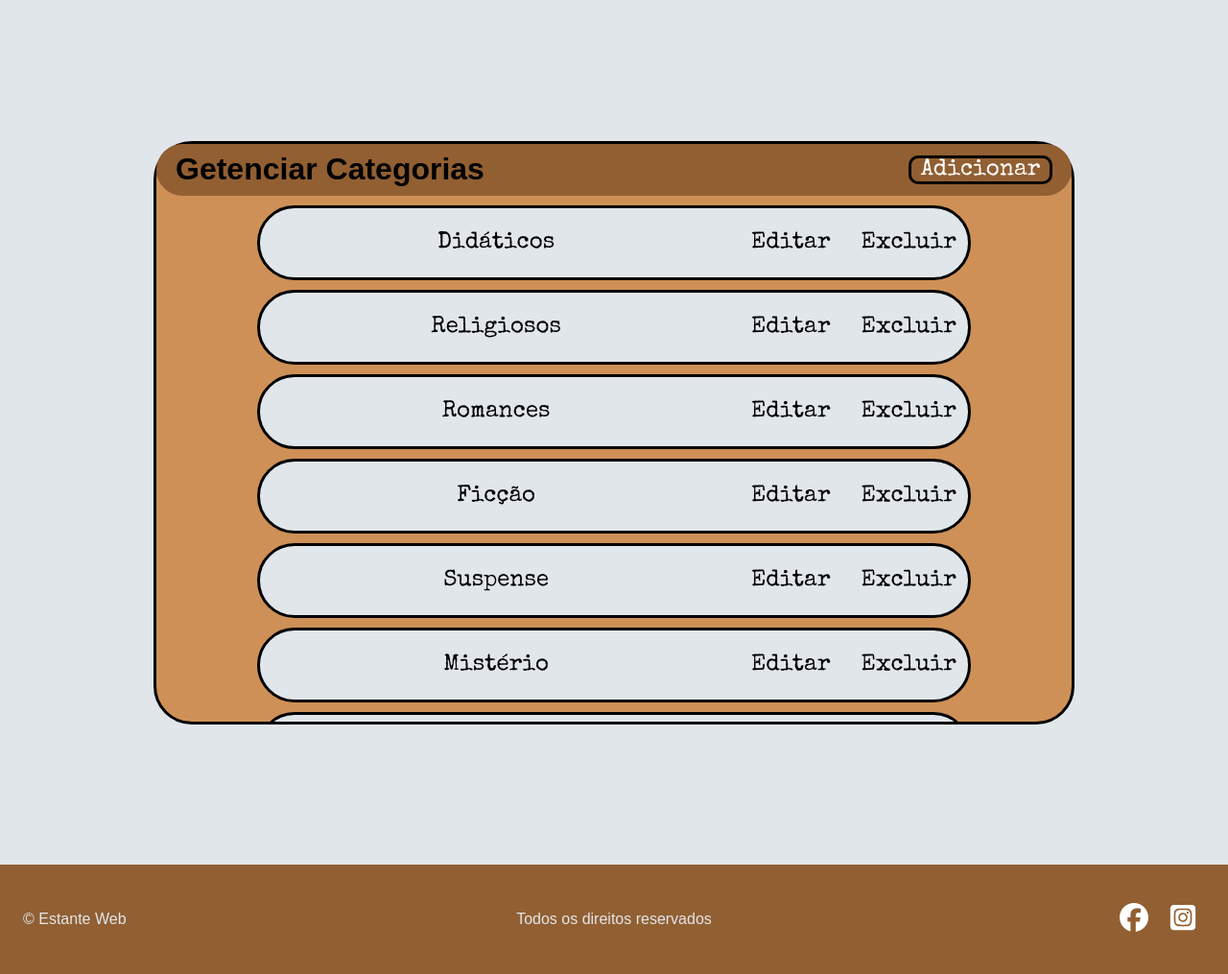
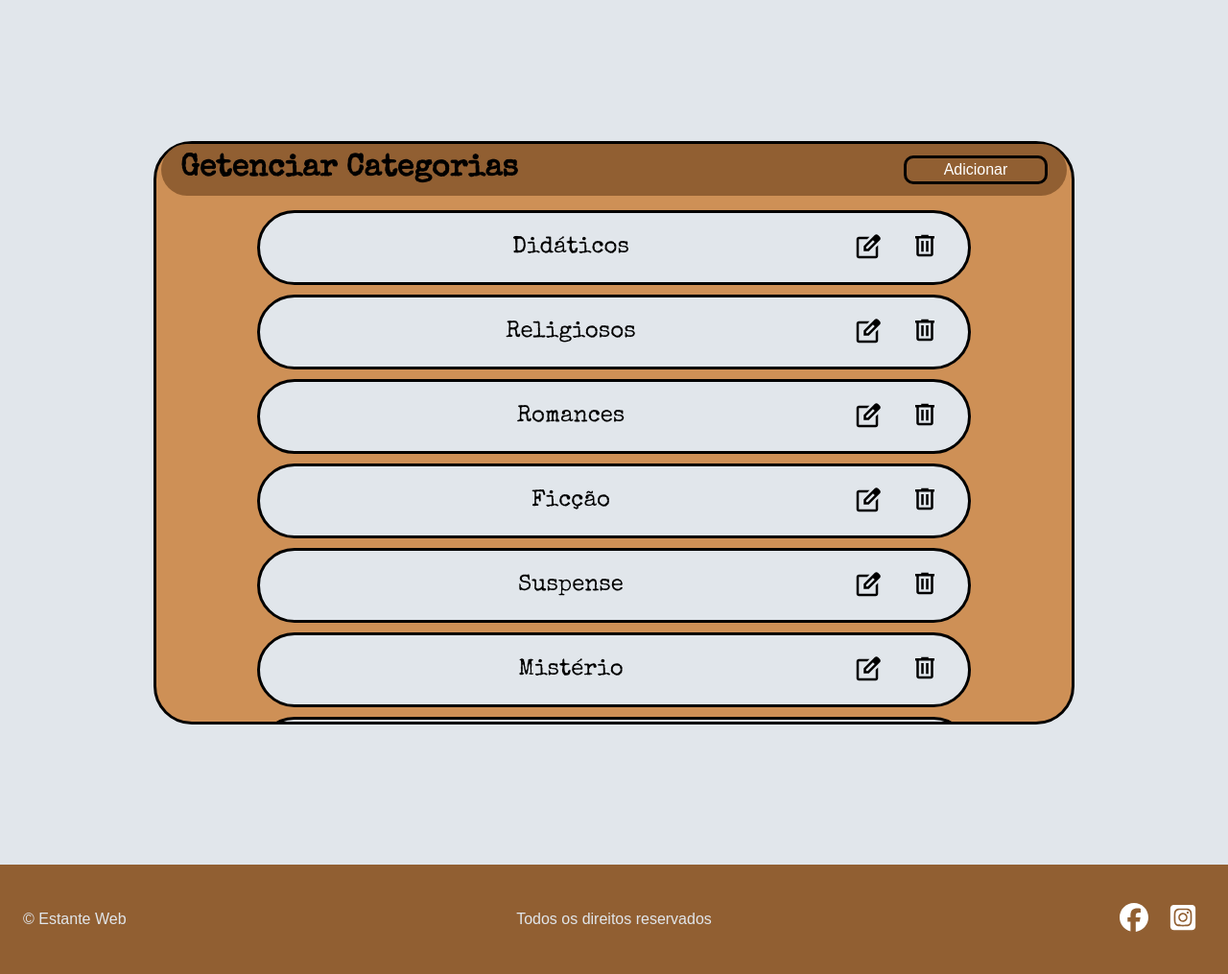
Before and after one commit to NeroSzS/estante_web, a PHP site: page /views/categorias.html in a window 1280 px wide. Shown: the part 136-1151 px from the top of the page at 96% size. Run offline with PHP 8.4, Linux system fonts and the light colour scheme.

Commit message:
Novas alterações

```diff
--- a/css/style.css
+++ b/css/style.css
@@ -211,7 +211,7 @@ footer {
     padding: 5px;
 }
 
-#modal-login > form > button, #modal-cadastro > form > button, #modal-perfil > form > button, #btn-perfil > button, #add-categoria {
+#modal-login > form > button, #modal-cadastro > form > button, #modal-perfil > form > button, #btn-perfil > button, #add-categoria, #btn-add-categoria, #btn-edit-categoria {
     text-align: center;
     height: 30px;
     width: 9.375rem;
@@ -305,8 +305,11 @@ footer {
     align-items: center;
     border-radius: 50px;
     padding: 5px 20px;
+    margin: 0 auto;
+    width: 59rem;
     height: 75px;
     background-color: var(--cor-primaria);
+    font-family: "Special Elite", system-ui;
 }
 
 #btn-categorias > button {
@@ -322,6 +325,7 @@ footer {
 #tabela-categorias {
     margin: auto;
     width: 80%;
+    margin-top: 5px;
 
     overflow-y: scroll;
 }
@@ -335,20 +339,105 @@ footer {
     border: 3px solid black;
     border-radius: 40px;
 
-    display: grid;
-    grid-template-columns: 4fr 2fr;
+    display: flex;
+    align-items: center;
     margin: 10px;
+    padding: 0px 30px;
 }
 
-.linhas-categoria > p, a {
+.linhas-categoria p {
     font-family: "Special Elite", system-ui;
     color: var(--cor-preto);
     font-size: 1.5rem;
 }
 
 .acoes-categoria {
-    display: grid;
-    grid-template-columns: repeat(2, 1fr);
+    display: flex;
+    align-items: center;
+    gap: 30px;
+}
+
+.acoes-categoria img, .btn-back img {
+    height: 30px;
+}
+
+.btn-edit {
+    display: flex;
+    align-items: center;
+}
+
+.btn-delet {
+    border: none;
+    background-color: transparent;
+    cursor: pointer;
+}
+
+.btn-back {
+    height: 30px;
+    width: 7rem;
+    margin-bottom: 10px;
+    border: none;
+    border-radius: 50px;
+    background-color: var(--cor-secundaria);
+}
+
+#input-add {
+    margin: auto;
+    display: flex;
+    flex-direction: column;
+    gap: 50px;
+    width: 60%;
+}
+
+#input-categorias, #input-edit-categorias {
+    height: 50px;
+    margin: auto;
+    background-color: var(--cor-tercearia);
+    border: 3px solid black;
+    border-radius: 40px;
+    padding: 5px;
+
+    font-family: "Special Elite", system-ui;
+    font-size: 2rem;
+    color: var(--cor-preto);
+    text-align: center;
+}
+
+#btn-add-categoria, #btn-edit-categoria {
+    height: 50px;
+    width: 20rem;
+    margin: auto;
+    padding: 0px;
+    border: none;
+    color: var(--cor-tercearia);
+}
+
+#btn-add-categoria > a, #btn-edit-categoria > a {
+    font-size: 2rem;
+}
+
+/* Estilizando o Contato */
+
+#contatos {
+    display: flex;
+    flex-direction: column;
+    justify-content: center;
+    margin: auto;
+}
+
+.div-contato {
+    background-color: var(--cor-primaria);
+    border-radius: 50%;
+    height: 130px;
+    width: 130px;
+    padding: 20px;
+
+    display: flex;
+    justify-content: center;
+    align-items: center;
+}
+.icon-contato > img {
+    height: 80px;
 }
 
 /* Estilização do Quem Somos */
--- a/views/categorias.html
+++ b/views/categorias.html
@@ -29,30 +29,36 @@
         <div id="modal-categorias">
             <div id="btn-categorias">
                 <h1>Getenciar Categorias</h1>
-                <button id="add-categoria"><a href="#">Adicionar</a></button>
+                <button id="add-categoria"><a href="add_categorias.html">Adicionar</a></button>
             </div>
             <div id="tabela-categorias">
                 <div class="linhas-categoria">
                     <p>Didáticos</p>
                     <div class="acoes-categoria">
-                        <p><a href="#">Editar</a></p>
-                        <p><a href="#">Excluir</a></p>
+                        <a href="editar-categorias.html" class="btn-edit">
+                            <img src="../imgs/edit-icon.svg" alt=""></img>
+                        </a>
+                        <button class="btn-delet"><img src="../imgs/delete-icon.svg" alt=""></button>
                     </div>
                 </div>
 
                 <div class="linhas-categoria">
                     <p>Religiosos</p>
                     <div class="acoes-categoria">
-                        <p><a href="#">Editar</a></p>
-                        <p><a href="#">Excluir</a></p>
+                        <a href="editar-categorias.html" class="btn-edit">
+                            <img src="../imgs/edit-icon.svg" alt=""></img>
+                        </a>
+                        <button class="btn-delet"><img src="../imgs/delete-icon.svg" alt=""></button>
                     </div>
                 </div>
 
                 <div class="linhas-categoria">
                     <p>Romances</p>
                     <div class="acoes-categoria">
-                        <p><a href="#">Editar</a></p>
-                        <p><a href="#">Excluir</a></p>
+                        <a href="editar-categorias.html" class="btn-edit">
+                            <img src="../imgs/edit-icon.svg" alt=""></img>
+                        </a>
+                        <button class="btn-delet"><img src="../imgs/delete-icon.svg" alt=""></button>
                     </div>
 
                 </div>
@@ -60,47 +66,59 @@
                 <div class="linhas-categoria">
                     <p>Ficção</p>
                     <div class="acoes-categoria">
-                        <p><a href="#">Editar</a></p>
-                        <p><a href="#">Excluir</a></p>
+                        <a href="editar-categorias.html" class="btn-edit">
+                            <img src="../imgs/edit-icon.svg" alt=""></img>
+                        </a>
+                        <button class="btn-delet"><img src="../imgs/delete-icon.svg" alt=""></button>
                     </div>
 
                 </div><div class="linhas-categoria">
                     <p>Suspense</p>
                     <div class="acoes-categoria">
-                        <p><a href="#">Editar</a></p>
-                        <p><a href="#">Excluir</a></p>
+                        <a href="editar-categorias.html" class="btn-edit">
+                            <img src="../imgs/edit-icon.svg" alt=""></img>
+                        </a>
+                        <button class="btn-delet"><img src="../imgs/delete-icon.svg" alt=""></button>
                     </div>
                 </div>
 
                 <div class="linhas-categoria">
                     <p>Mistério</p>
                     <div class="acoes-categoria">
-                        <p><a href="#">Editar</a></p>
-                        <p><a href="#">Excluir</a></p>
+                        <a href="editar-categorias.html" class="btn-edit">
+                            <img src="../imgs/edit-icon.svg" alt=""></img>
+                        </a>
+                        <button class="btn-delet"><img src="../imgs/delete-icon.svg" alt=""></button>
                     </div>
                 </div>
 
                 <div class="linhas-categoria">
                     <p>Infantil</p>
                     <div class="acoes-categoria">
-                        <p><a href="#">Editar</a></p>
-                        <p><a href="#">Excluir</a></p>
+                        <a href="editar-categorias.html" class="btn-edit">
+                            <img src="../imgs/edit-icon.svg" alt=""></img>
+                        </a>
+                        <button class="btn-delet"><img src="../imgs/delete-icon.svg" alt=""></button>
                     </div>
                 </div>
 
                 <div class="linhas-categoria">
                     <p>Terror</p>
                     <div class="acoes-categoria">
-                        <p><a href="#">Editar</a></p>
-                        <p><a href="#">Excluir</a></p>
+                        <a href="editar-categorias.html" class="btn-edit">
+                            <img src="../imgs/edit-icon.svg" alt=""></img>
+                        </a>
+                        <button class="btn-delet"><img src="../imgs/delete-icon.svg" alt=""></button>
                     </div>
                 </div>
 
                 <div class="linhas-categoria">
                     <p>Aventura</p>
                     <div class="acoes-categoria">
-                        <p><a href="#">Editar</a></p>
-                        <p><a href="#">Excluir</a></p>
+                        <a href="editar-categorias.html" class="btn-edit">
+                            <img src="../imgs/edit-icon.svg" alt=""></img>
+                        </a>
+                        <button class="btn-delet"><img src="../imgs/delete-icon.svg" alt=""></button>
                     </div>
                 </div>
             </div>
```
Also changed, not shown: views/add_categorias.html (added, +52 -0 lines), views/contatos.html (+24 -1 lines), views/editar-categorias.html (added, +52 -0 lines), imgs/back-icon.svg (added), imgs/delete-icon.svg (added), imgs/edit-icon.svg (added), imgs/telefone-icon.svg (added).
